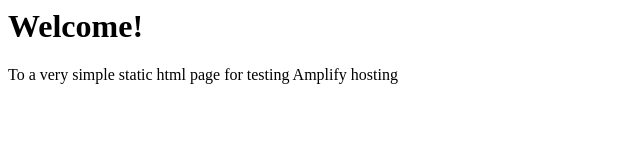
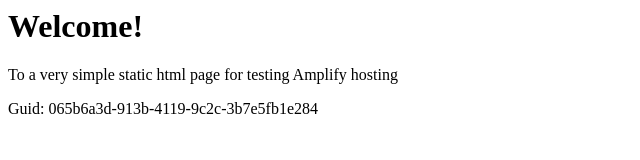
Before and after one commit to aws-aemilia-iad/Github-PR-Commit-Integration-Test-DoNotTouch-Gith-P5X5MO5I-v1-prod-us-east-1, a website: page src/index.html in a window 1280 px wide. Shown: the whole page, without its empty margins (0-640 px from the left). Drawn offline with Linux system fonts and the light colour scheme.

Commit message:
commit from integ tests

```diff
--- a/src/index.html
+++ b/src/index.html
@@ -1,3 +1,5 @@
+
+
 <html lang="en">
 
 <head>
@@ -10,6 +12,6 @@
 <body>
     <h1>Welcome!</h1>
     <p>To a very simple static html page for testing Amplify hosting</p>
-</body>
+    <p>Guid: 065b6a3d-913b-4119-9c2c-3b7e5fb1e284</p></body>
 
 </html>
```
